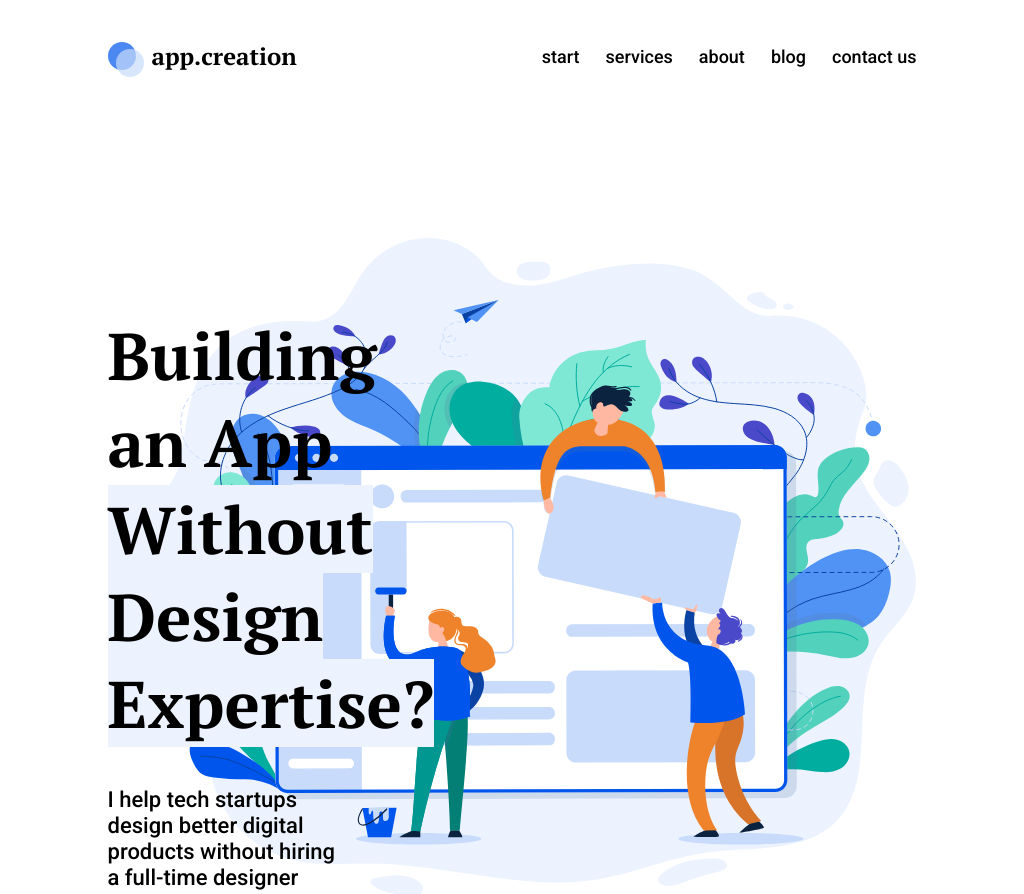
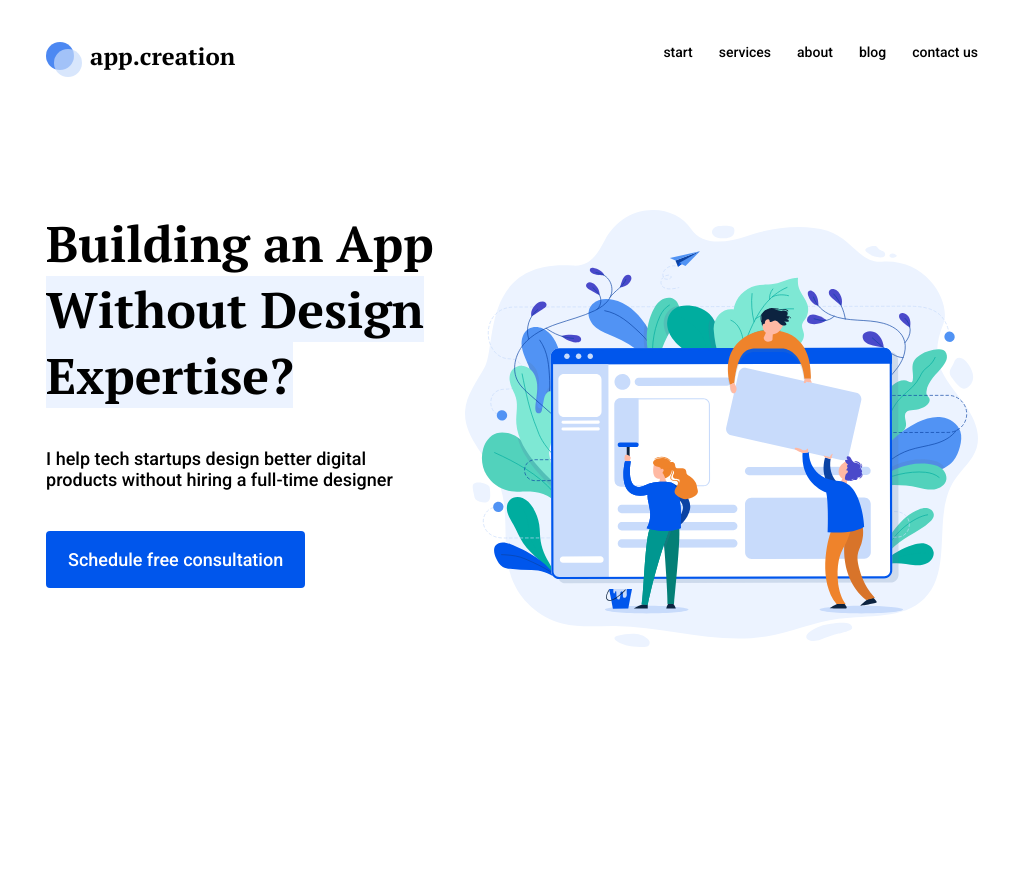
Before and after one commit to WebHeroSchool/app.creation, a plain HTML site: page index.html in a window 1024 px wide. Shown: the top 894 px of the page. After the commit the page ends 800 px from the top, so only its background shows below. Drawn offline with Linux system fonts and the light colour scheme.

Commit message:
Правки 1024

```diff
--- a/style.css
+++ b/style.css
@@ -173,3 +173,35 @@ body {
     padding: 15px 20px;
   }
 }
+
+@media (min-width: 769px) and (max-width: 1024px) {
+  .wrapper {
+    margin: auto;
+    width: 91%;
+  }
+
+  .nav__item {
+    font: 500 14px/16px 'Roboto', Arial, Helvetica, sans-serif;
+  }
+
+  .nav {
+    padding-bottom: 9px;
+  }
+
+  .header {
+    margin-bottom: 98px;
+  }
+
+  .main {
+    padding: 0 50% 140px 0;
+    background-size: 55%;
+  }
+
+  .main__title {
+    font: bold 50px/66px 'PT Serif', Arial, Helvetica, sans-serif;;
+  }
+
+  .main__text {
+    font: 500 18px/21px 'Roboto', Arial, Helvetica, sans-serif;
+  }
+}
```
